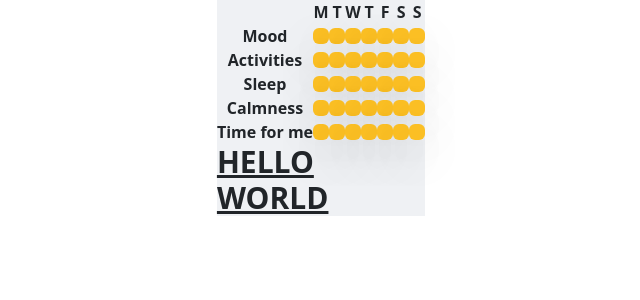
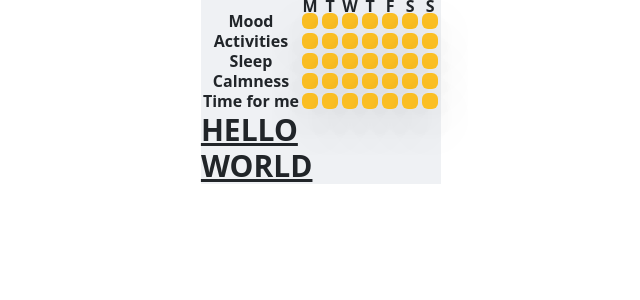
Before and after one commit to kaiuliia/well_being_frontend, a React (Create React App) app: page /user/dashboard in a window 1280 px wide. Shown: the top 300 px of the page, without its empty margins (319-959 px from the left). Built offline with nearby package versions, Linux system fonts and the light colour scheme; the HTML template or start-up script is replaced by a standard one.

Commit message:
changed table layout with tailwind

```diff
--- a/src/components/dashboard/table.tsx
+++ b/src/components/dashboard/table.tsx
@@ -155,7 +155,7 @@ export function DashboardTable() {
 
   return (
     <div>
-      <table className="table-fixed w-auto p-0.5 text-center border-spacing-0.5">
+      <table className="table-fixed w-auto p-0 text-center border-separate border-spacing-0.5 leading-[0.5rem]">
         {/*<Table*/}
         {/*  sx={{*/}
         {/*    width: "auto",*/}
@@ -168,9 +168,9 @@ export function DashboardTable() {
         {/*    },*/}
         {/*  }}*/}
         {/*>*/}
-        <thead>
+        <thead className="p-0">
           <tr>
-            <th></th>
+            <th className="p-0"></th>
             {daysOfWeek.map((day) => (
               <th key={day} className="p-0">
                 {moods[day].weekDay}
@@ -180,12 +180,12 @@ export function DashboardTable() {
         </thead>
         <tbody>
           {moodProps.map((moodType) => (
-            <tr key={moodType.name} className="p-0">
+            <tr className="p-0" key={moodType.name}>
               <th className="p-0">{moodType.name}</th>
               {daysOfWeek.map((day) => (
-                <th className="p-0" key={day}>
+                <th key={day}>
                   <div
-                    className={" rounded-md shadow-lg p-0 w-4 h-4 bg-amber-400"}
+                    className={" rounded-md shadow-lg w-4 h-4 bg-amber-400"}
                     // sx={{
                     //   width: "1rem",
                     //   height: "1rem",
```
